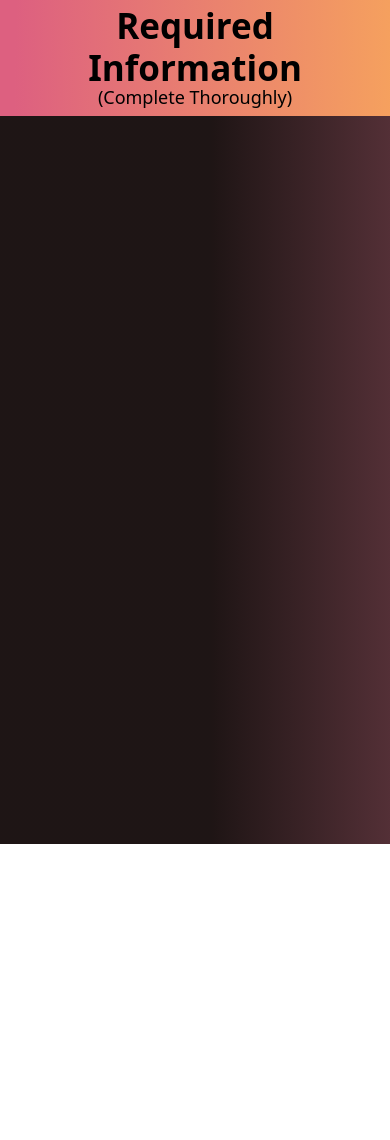
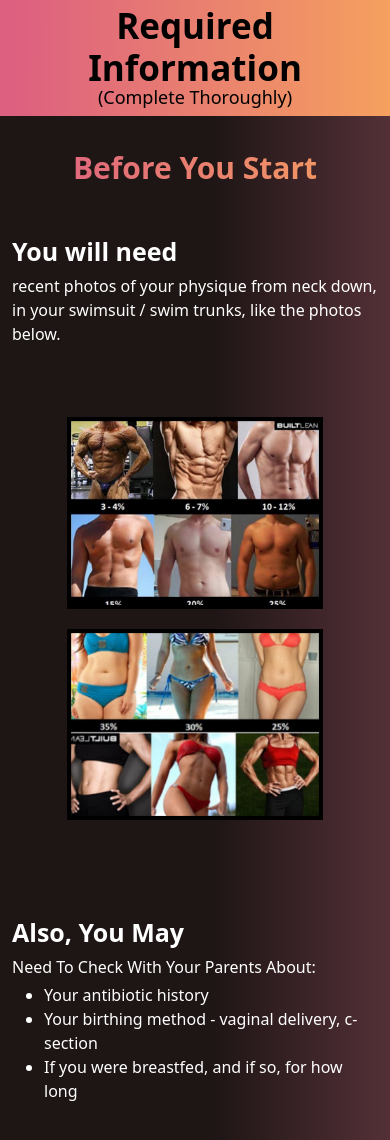
Before and after one commit to dm-dmytrenko/file4-page, a React (Create React App) app: page /file4-page/contact in a window 390 px wide. Before the commit the page ends 844 px from the top, so only its background shows below. Built offline with nearby package versions, Linux system fonts and the light colour scheme; a web font is replaced by a local one.

Commit message:
add responsiveness to beforeStart component

```diff
--- a/src/components/contact-form/beforeStart/beforeStart.scss
+++ b/src/components/contact-form/beforeStart/beforeStart.scss
@@ -1,8 +1,8 @@
 .before-start-container {
-    display: flex;
-    flex-direction: column;
-    align-items: center;
-    justify-content: space-around;
+    // display: flex;
+    // flex-direction: column;
+    // align-items: center;
+    // justify-content: space-around;
 
     .before-start-wrapper {
         color: white;
@@ -18,7 +18,7 @@
             font-size: 22px;
         }
     }
-    .gradient-text {
+    .gradient-text-contact {
         font-size: 40px;
         font-weight: 700;
         font-style: normal;
@@ -37,6 +37,13 @@
 }
 @media (max-width: 768px) {
   img {
-      width: 50%;
+    margin-top: 20px;
+    width: 70%;
   }
 }
+@media (max-width: 500px) {
+  .before-start-wrapper ul {margin: -12px 0px 37px 0px !important;}
+}
+@media (max-width: 400px) {
+  .gradient-text-contact { font-size: 30px !important;}
+}
--- a/src/components/contact-form/beforeStart/beforeStart.tsx
+++ b/src/components/contact-form/beforeStart/beforeStart.tsx
@@ -9,7 +9,7 @@ import bodySetRight from '../../../static/images/body-set-right.png';
 const BeforeStart: React.FC = () => {
     return (
       <Container className="before-start-container">
-        <h2 className='gradient-text'>Before You Start</h2>
+        <h2 className='gradient-text-contact text-center'>Before You Start</h2>
         <Col className='before-start-wrapper'>
             <Row>
               <h3>You will need</h3>
@@ -30,6 +30,7 @@ const BeforeStart: React.FC = () => {
               </Col>
             </Row>
             <Row>
+              <Col>
                 <h3 style={{marginTop:'97px'}}>Also, You May</h3>
                 <p>Need To Check With Your Parents About:</p>
                 <ul>
@@ -37,6 +38,7 @@ const BeforeStart: React.FC = () => {
                     <li>Your birthing method - vaginal delivery, c-section</li>
                     <li>If you were breastfed, and if so, for how long</li>
                 </ul>
+              </Col>
             </Row>
         </Col>
       </Container>
--- a/src/pages/contact-form/contact-form.tsx
+++ b/src/pages/contact-form/contact-form.tsx
@@ -12,8 +12,8 @@ const ContactForm: React.FC = () => {
   return (
     <div className='contact-form'>
       <HeaderForm />
-      {/* <BeforeStart />
-      <PersonalDetails />
+      <BeforeStart />
+      {/* <PersonalDetails />
       <Questionnaire />
       <GradientBox height='39px'/> */}
     </div>
```
Lines whose indentation alone changed are shown as unchanged.
